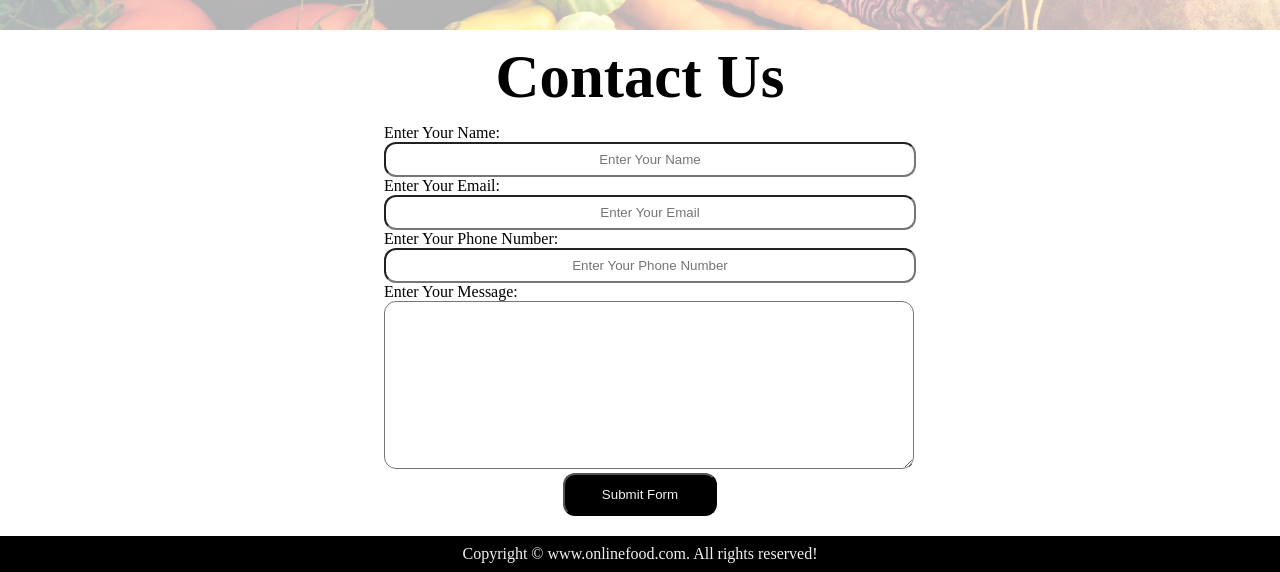
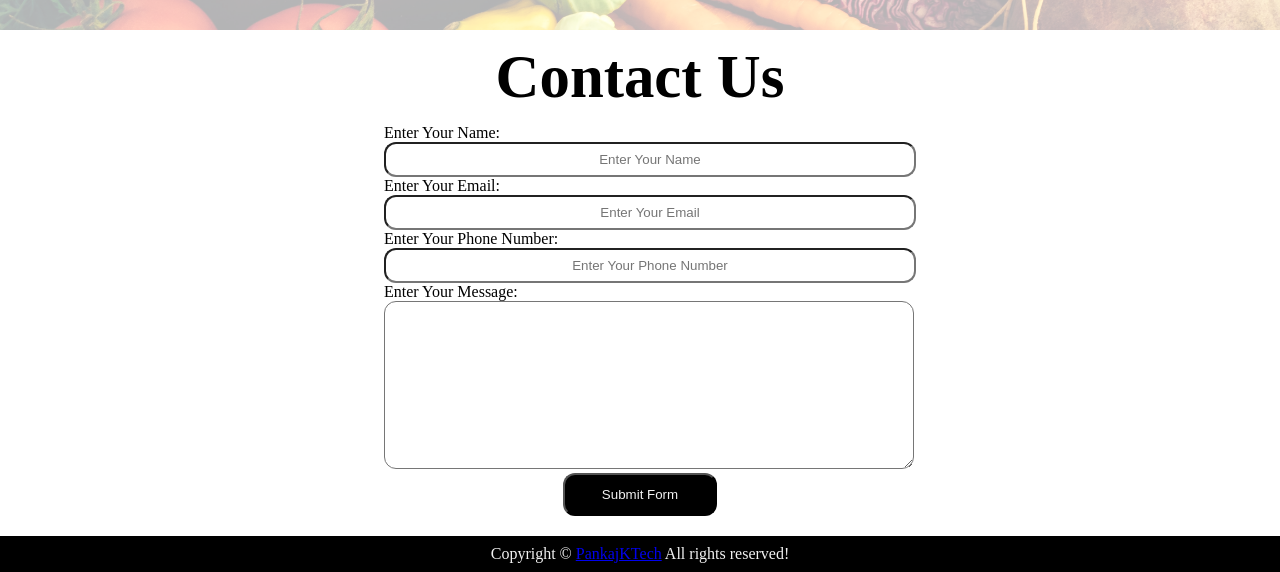
Before and after one commit to pankajktech/Food-Delivery-Website, a plain HTML site: page index.html in a window 1280 px wide. Shown: the part 1292-1864 px from the top of the page. Drawn offline with Linux system fonts and the light colour scheme; a web font is replaced by a local one.

Commit message:
Update index.html

```diff
--- a/index.html
+++ b/index.html
@@ -115,7 +115,7 @@
 </div>
     </section>
     <footer class="center">
-Copyright &copy; www.onlinefood.com. All rights reserved!
+Copyright &copy; <a href="https://pankaj.tech">PankajKTech</a> All rights reserved!
     </footer>
 </body>
 
```
